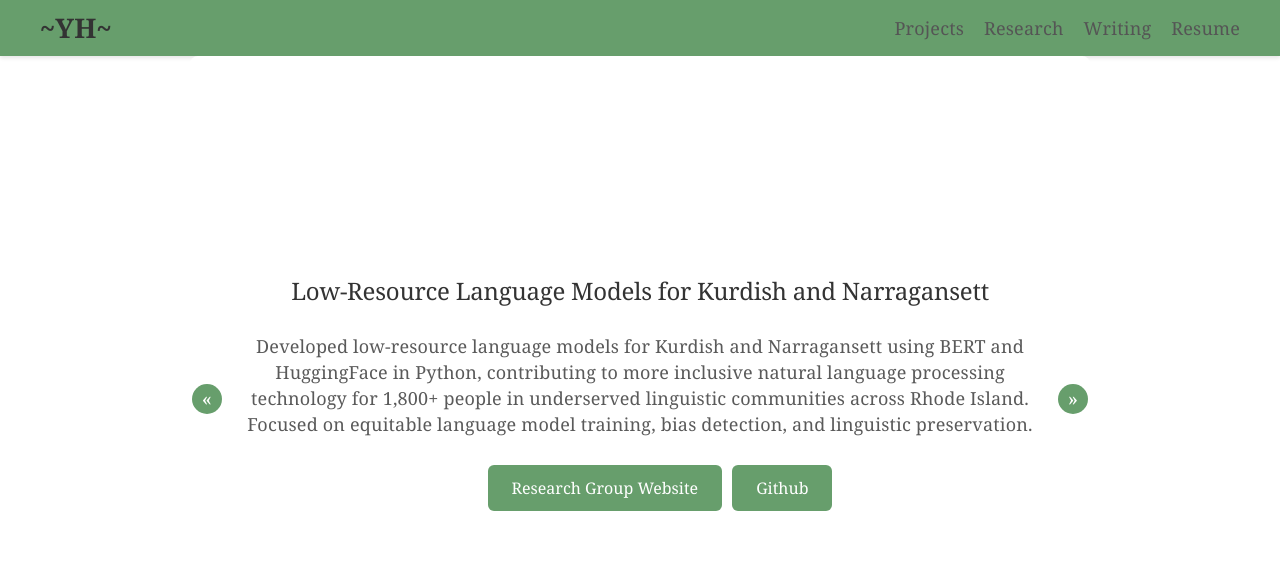
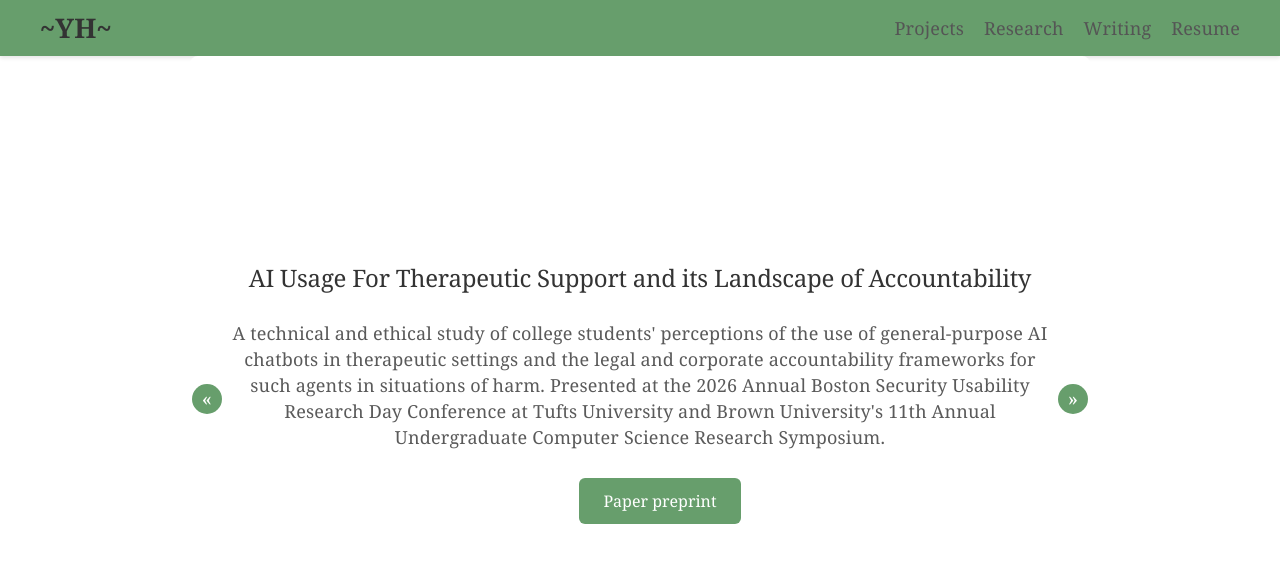
Before and after one commit to yhuang2024/personal-portfolio, a React (Vite) app in the folder frontend/: page /research in a window 1280 px wide. Shown: the top 562 px of the page. Built offline with nearby package versions, Linux system fonts and the light colour scheme; a web font is replaced by a local one.

Commit message:
feat: updating projects and research

```diff
--- a/frontend/src/pages/ProjectsPage.tsx
+++ b/frontend/src/pages/ProjectsPage.tsx
@@ -6,6 +6,74 @@ const ProjectsPage: React.FC = () => {
   const [currentIndex, setCurrentIndex] = useState(0)
 
   const slides = [
+    {
+      title: "C@Bnet",
+      titleClass: "cabnet-title",
+      content: (
+        <>
+          <blockquote>
+            Developing a Chrome extension to add integrated course ratings/warnings,
+            a complex decision tree-based recommendation system, and degree pathway
+            visualization to the current Courses@Brown website used by all Brown students
+            and professors for course registration. Source code available upon request.
+          </blockquote>
+        </>
+      ),
+    },
+    {
+      title: "Warning: No Service - An Analysis and Visualization of Unequal Social Service Distribution Within the New York City Housing Authority (NYCHA)",
+      titleClass: "nycha-title",
+      content: (
+        <>
+          <img
+            src="/Assets/Images/nycha.png"
+            alt="NYCHA Project"
+          />
+
+          <blockquote>
+            Developed a full-stack data dashboard analyzing the relationship between
+            access to social services and economic mobility within New York City Housing
+            Authority (NYCHA) public housing developments using Python, Plotly, TypeScript
+            with React, and HTML/CSS, focusing on creative digital storytelling.
+          </blockquote>
+
+          <div className="button-container">
+            <button
+              className="buttons"
+              onClick={() =>
+                window.open("https://nycha-dashboard.vercel.app/", "_blank")
+              }
+            >
+              Website
+            </button>
+
+            <button
+              className="buttons"
+              onClick={() =>
+                window.open("https://github.com/yhuang2024/nycha-dashboard", "_blank")
+              }
+            >
+              Github
+            </button>
+          </div>
+        </>
+      ),
+    },
+    {
+      title: "iMessage Wrapped",
+      titleClass: "message-title",
+      content: (
+        <>
+          <blockquote>
+            Built a full-stack animated analytics dashboard for Apple iMessage
+            group chat data using Python, Plotly, TypeScript with React, and Framer
+            Motion. Designed interactive, sequentially animated data visualizations
+            with SVG rendering, focusing on creative digital storytelling. Source code
+            available upon request.
+          </blockquote>
+        </>
+      ),
+    },
     {
       title: "Gaze-Tracking Glasses Indicator",
       titleClass: "medtronic-title",
--- a/frontend/src/pages/ResearchPage.tsx
+++ b/frontend/src/pages/ResearchPage.tsx
@@ -6,6 +6,32 @@ const ResearchPage: React.FC = () => {
   const [currentIndex, setCurrentIndex] = useState(0)
 
   const slides = [
+    {
+      title: "AI Usage For Therapeutic Support and its Landscape of Accountability",
+      titleClass: "accountability-title",
+      content: (
+        <>
+          <blockquote>
+            A technical and ethical study of college students' perceptions of the use of
+            general-purpose AI chatbots in therapeutic settings and the legal and corporate
+            accountability frameworks for such agents in situations of harm. Presented at the
+            2026 Annual Boston Security Usability Research Day Conference at Tufts University and
+            Brown University's 11th Annual Undergraduate Computer Science Research Symposium.
+          </blockquote>
+
+          <div className="button-container">
+            <button
+              className="buttons"
+              onClick={() =>
+                window.open("/Assets/Documents/AI_Accountability_Paper.pdf", "_blank")
+              }
+            >
+              Paper preprint
+            </button>
+          </div>
+        </>
+      ),
+    },
     {
       title: "Low-Resource Language Models for Kurdish and Narragansett",
       titleClass: "aires-title",
```
Also changed, not shown: frontend/public/Assets/Images/nycha.png (added), 1 other file (tests, documents, lock files or other folders).
